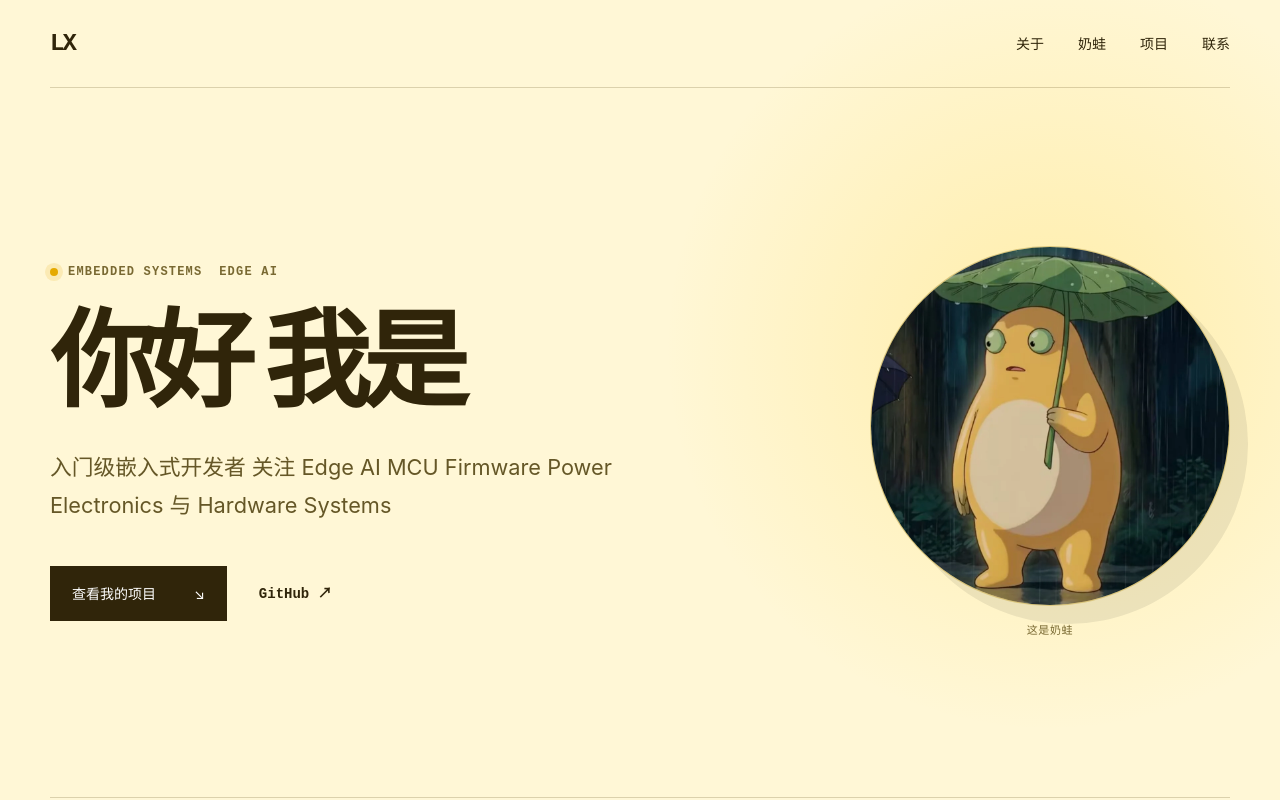
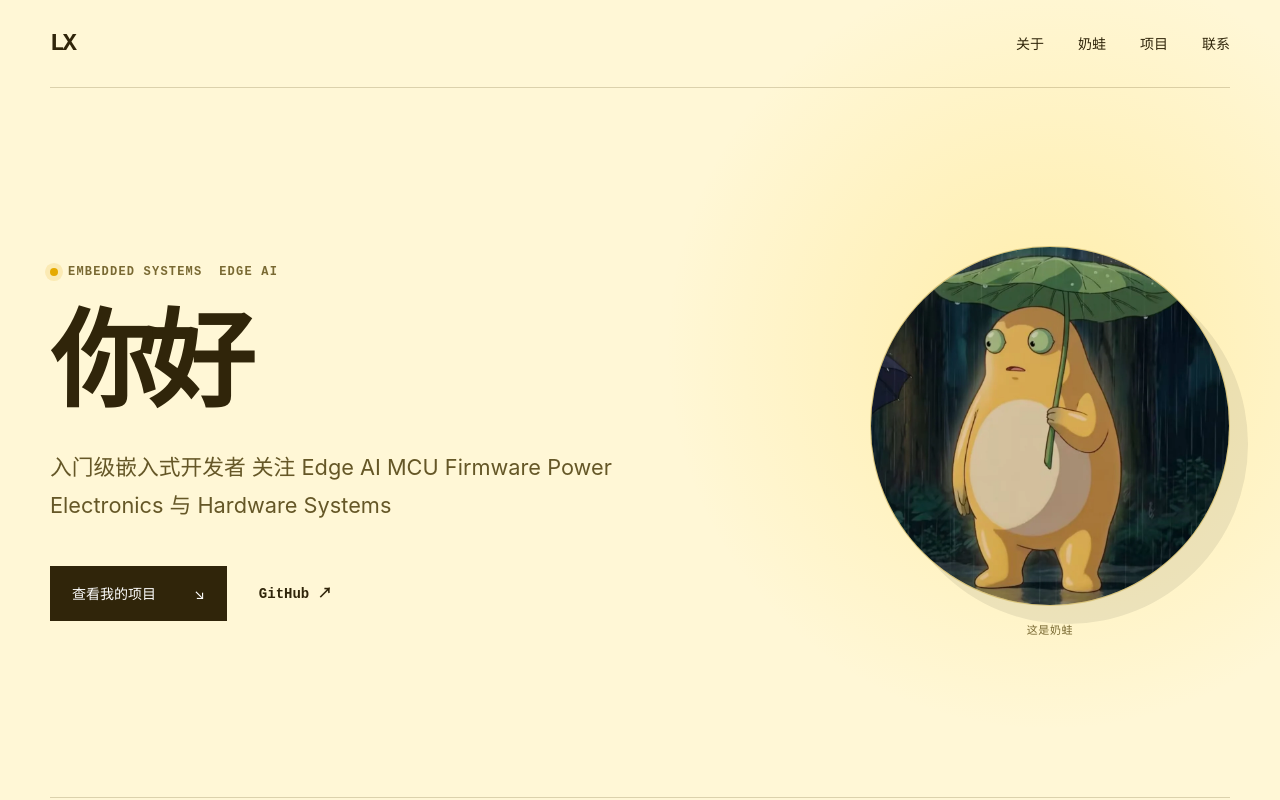
Before and after one commit to luoxianshengluo394-max/heisenbergrv-personal-homepage, a Next.js app: page / in a window 1280 px wide. Shown: the top 800 px of the page. Built offline with nearby package versions, Linux system fonts and the light colour scheme.

Commit message:
Simplify hero heading

```diff
--- a/app/page.tsx
+++ b/app/page.tsx
@@ -24,7 +24,7 @@ export default function Home() {
             <span className="statusDot" aria-hidden="true" />
             EMBEDDED SYSTEMS&nbsp;&nbsp;EDGE AI
           </p>
-          <h1>你好 我是</h1>
+          <h1>你好</h1>
           <p className="heroLead">
             入门级嵌入式开发者 关注 Edge AI MCU Firmware Power
             Electronics 与 Hardware Systems
```
